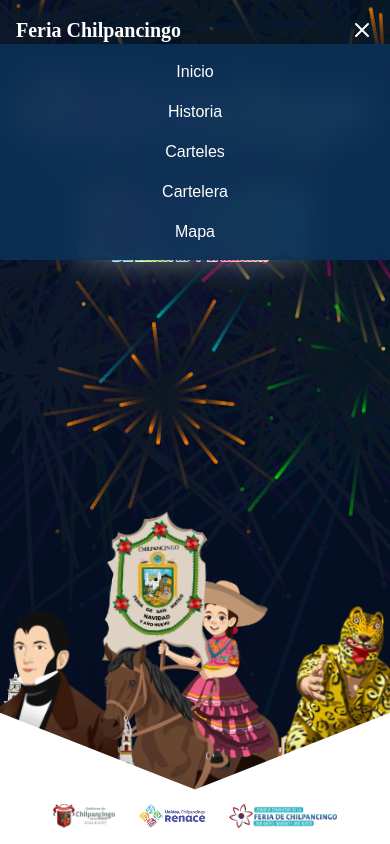
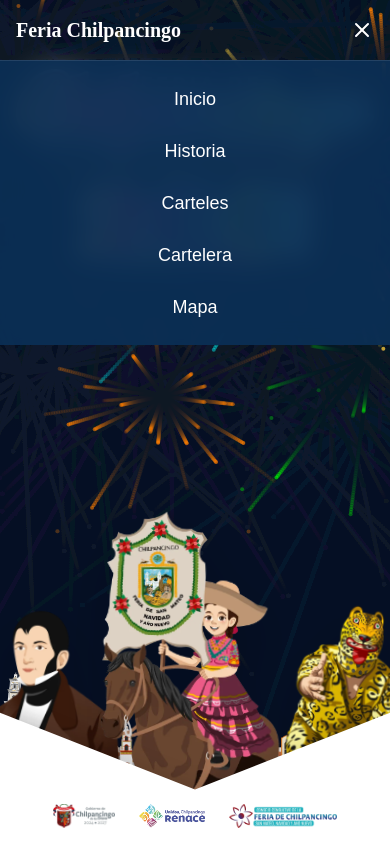
Before and after one commit to Baltazardv/FeriaChilpancingo, a React (Vite) app: page / in a window 390 px wide. Both pictures are taken after a click on the button 362 px from the left and 30 px from the top of the page. Shown: the top 844 px of the page. Built offline with nearby package versions, Linux system fonts and the light colour scheme.

Commit message:
fix: resize mobile posters and fix mobile nav

```diff
--- a/src/components/Navigation.jsx
+++ b/src/components/Navigation.jsx
@@ -86,15 +86,15 @@ export default function Navigation() {
                         initial={{ opacity: 0, height: 0 }}
                         animate={{ opacity: 1, height: 'auto' }}
                         exit={{ opacity: 0, height: 0 }}
-                        className="md:hidden bg-feria-blue/95 backdrop-blur-md overflow-hidden"
+                        className="md:hidden bg-feria-blue/95 backdrop-blur-md overflow-hidden absolute top-full left-0 w-full z-50 border-t border-white/10"
                     >
-                        <div className="flex flex-col items-center py-4 space-y-4">
+                        <div className="flex flex-col items-center py-6 space-y-6">
                             {links.map((link) => (
                                 <a
                                     key={link.name}
                                     href={link.href}
                                     onClick={(e) => handleNavClick(e, link.href)}
-                                    className="text-white font-medium hover:text-feria-accent"
+                                    className="text-white text-lg font-medium hover:text-feria-accent transition-colors cursor-pointer"
                                 >
                                     {link.name}
                                 </a>
--- a/src/components/PosterGallery.jsx
+++ b/src/components/PosterGallery.jsx
@@ -62,14 +62,14 @@ export default function PosterGallery() {
 
                 <div className="relative">
                     {/* Mobile: Horizontal Scroll (No Arrows) */}
-                    <div className="md:hidden flex overflow-x-auto snap-x snap-mandatory gap-6 px-4 pb-8 items-center scroll-smooth">
+                    <div className="md:hidden flex overflow-x-auto snap-x snap-mandatory gap-3 px-2 pb-8 items-center scroll-smooth">
                         {posters.map((poster, index) => (
                             <motion.div
                                 key={poster.id}
                                 initial={{ opacity: 0, y: 50 }}
                                 animate={isInView ? { opacity: 1, y: 0 } : {}}
                                 transition={{ delay: 0.2 + (index * 0.2), duration: 0.8 }}
-                                className="min-w-[85vw] snap-center flex justify-center flex-shrink-0"
+                                className="min-w-[45vw] snap-center flex justify-center flex-shrink-0"
                             >
                                 <ProfileCard
                                     avatarUrl={poster.src}
```
